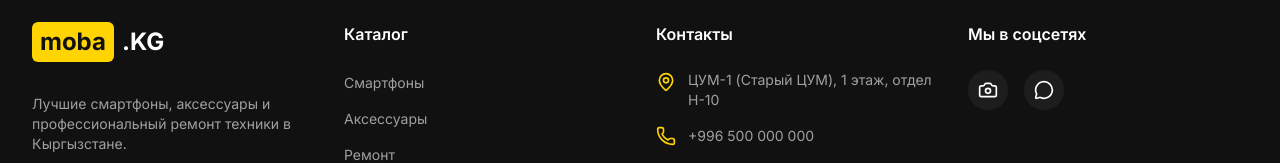
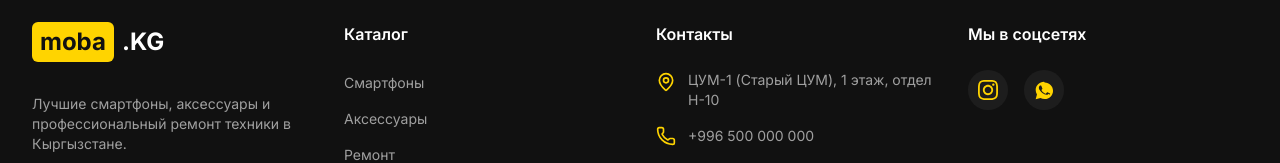
Before and after one commit to mahamadjan/moba, a Next.js app: page / in a window 1280 px wide. Shown: the part 1375-1538 px from the top of the page. Built offline with nearby package versions, Linux system fonts and the light colour scheme; no server answers; the database is empty.

Commit message:
Update social icons to real Instagram and WhatsApp logos in yellow

```diff
--- a/src/components/Footer.tsx
+++ b/src/components/Footer.tsx
@@ -74,13 +74,17 @@ export function Footer() {
             <h3 className="text-foreground font-semibold mb-6">Мы в соцсетях</h3>
             <div className="flex items-center gap-4">
               {settings.instagramUrl && (
-                <a href={settings.instagramUrl} target="_blank" rel="noopener noreferrer" className="w-10 h-10 rounded-full bg-foreground/5 flex items-center justify-center hover:bg-primary hover:text-primary-foreground transition-all">
-                  <Camera className="w-5 h-5" />
+                <a href={settings.instagramUrl} target="_blank" rel="noopener noreferrer" className="w-10 h-10 rounded-full bg-foreground/5 flex items-center justify-center hover:bg-primary/20 transition-all text-primary group">
+                  <svg viewBox="0 0 24 24" fill="currentColor" className="w-5 h-5 group-hover:scale-110 transition-transform">
+                    <path d="M12 2.163c3.204 0 3.584.012 4.85.07 3.252.148 4.771 1.691 4.919 4.919.058 1.265.069 1.645.069 4.849 0 3.205-.012 3.584-.069 4.849-.149 3.225-1.664 4.771-4.919 4.919-1.266.058-1.644.07-4.85.07-3.204 0-3.584-.012-4.849-.07-3.26-.149-4.771-1.699-4.919-4.92-.058-1.265-.07-1.644-.07-4.849 0-3.204.013-3.583.07-4.849.149-3.227 1.664-4.771 4.919-4.919 1.266-.057 1.645-.069 4.849-.069zm0-2.163c-3.259 0-3.667.014-4.947.072-4.358.2-6.78 2.618-6.98 6.98-.059 1.281-.073 1.689-.073 4.948 0 3.259.014 3.668.072 4.948.2 4.358 2.618 6.78 6.98 6.98 1.281.058 1.689.072 4.948.072 3.259 0 3.668-.014 4.948-.072 4.354-.2 6.782-2.618 6.979-6.98.059-1.28.073-1.689.073-4.948 0-3.259-.014-3.667-.072-4.947-.196-4.354-2.617-6.78-6.979-6.98-1.281-.059-1.69-.073-4.949-.073zm0 5.838c-3.403 0-6.162 2.759-6.162 6.162s2.759 6.163 6.162 6.163 6.162-2.759 6.162-6.163c0-3.403-2.759-6.162-6.162-6.162zm0 10.162c-2.209 0-4-1.79-4-4 0-2.209 1.791-4 4-4s4 1.791 4 4c0 2.21-1.791 4-4 4zm6.406-11.845c-.796 0-1.441.645-1.441 1.44s.645 1.44 1.441 1.44c.795 0 1.439-.645 1.439-1.44s-.644-1.44-1.439-1.44z"/>
+                  </svg>
                 </a>
               )}
               {settings.whatsappUrl && (
-                <a href={settings.whatsappUrl} target="_blank" rel="noopener noreferrer" className="w-10 h-10 rounded-full bg-foreground/5 flex items-center justify-center hover:bg-primary hover:text-primary-foreground transition-all">
-                  <MessageCircle className="w-5 h-5" />
+                <a href={settings.whatsappUrl} target="_blank" rel="noopener noreferrer" className="w-10 h-10 rounded-full bg-foreground/5 flex items-center justify-center hover:bg-primary/20 transition-all text-primary group">
+                  <svg viewBox="0 0 24 24" fill="currentColor" className="w-5 h-5 group-hover:scale-110 transition-transform">
+                    <path d="M12.01 2.002c-5.522 0-10 4.477-10 10 0 1.956.562 3.777 1.547 5.32l-1.547 5.682 5.811-1.524c1.48.88 3.197 1.393 5.022 1.393 5.523 0 10-4.477 10-10s-4.477-10-10-10zm5.405 14.394c-.23.645-1.328 1.233-1.83 1.32-.473.08-1.11.144-3.568-.87-2.96-1.218-4.832-4.24-4.98-4.437-.146-.197-1.189-1.583-1.189-3.02 0-1.436.75-2.146 1.018-2.427.266-.278.58-.348.775-.348.196 0 .393.003.559.01.176.01.411-.064.643.493.245.59 1.042 2.535 1.134 2.716.09.182.152.395.034.628-.116.23-.178.373-.348.567-.171.196-.364.425-.515.58-.168.175-.344.368-.145.71.198.343.882 1.46 1.895 2.36 1.306 1.157 2.404 1.517 2.748 1.673.344.156.545.132.748-.09.202-.224.872-1.025 1.107-1.376.236-.35.47-.291.785-.175.316.115 1.996.942 2.34 1.114.344.174.575.261.658.406.085.145.085.845-.145 1.49z"/>
+                  </svg>
                 </a>
               )}
             </div>
```
